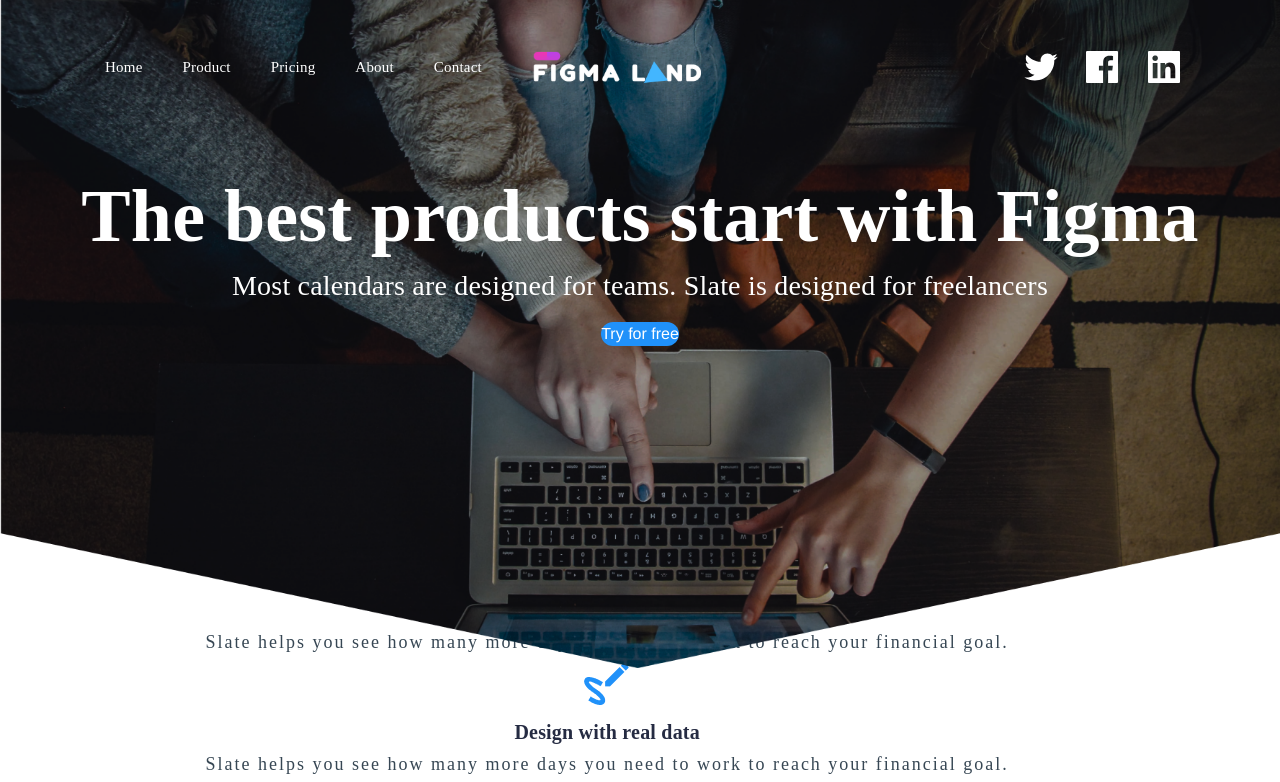
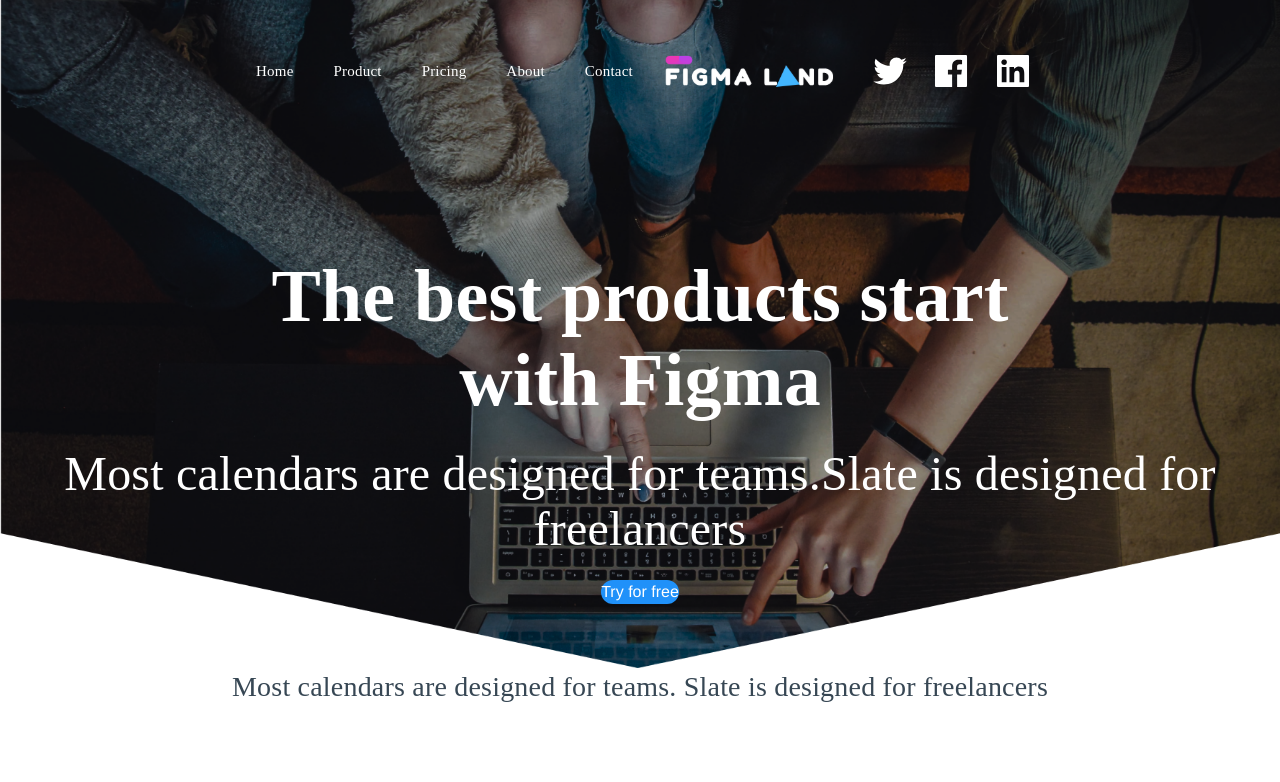
Before and after one commit to herimalala-ranaivoarisoa-rivomanana/figma, a Vue app: page / in a window 1280 px wide. Shown: the top 782 px of the page. Built offline with nearby package versions, Linux system fonts and the light colour scheme; a web font is replaced by a local one; what tailwindcss-pixel-dimensions would draw is missing.

Commit message:
[Figma][Debug]

```diff
--- a/src/App.vue
+++ b/src/App.vue
@@ -1,7 +1,7 @@
 <template>
-  <TheHeader :icons="icons" :isMobile="mobile" />
-  <Features :isMobile="mobile"/>
-  <HeroLight :isMobile="mobile"/>
+  <TheHeader  :icons="icons" :isMobile="mobile" :size="screen" />
+  <Features  :isMobile="mobile"/>
+  <HeroLight  :isMobile="mobile"/>
   <LightCta :isMobile="mobile"/>
   <Partners :isMobile="mobile"/>
   <Testimonials :isMobile="mobile" />
@@ -39,7 +39,7 @@ export default {
     data(){
     return {
     width: document.documentElement.clientWidth,
-    height: document.documentElement.clientHeight,
+    screen:'2xl',
       icons:{
       socialMedia:[
           {id:1,name:'tweeter',link:"sources/tweeter.svg"},
@@ -57,7 +57,7 @@ export default {
   },
   computed: {
   mobile() {
-      return this.width <1024 ? true : false
+      return this.width <640 ? true : false
 
     }
   },
@@ -70,7 +70,11 @@ export default {
   methods: {
     getDimensions() {
       this.width = document.documentElement.clientWidth;
-      this.height = document.documentElement.clientHeight;
+      if(this.width<=640) this.screen='sm'
+      if(this.width>640 && this.width<768) this.screen='md'
+      if(this.width>=768 && this.width<1024) this.screen='lg'
+      if(this.width>=1204 && this.width< 1536) this.screen='xl'
+      if (this.width>=1536) this.screen='2xl'
     }
   }
 
--- a/src/components/HeroLight.vue
+++ b/src/components/HeroLight.vue
@@ -19,7 +19,7 @@ export default {
       title:`Fastest way to organize`,
       description:`Most calendars are designed for teams.
                    Slate is designed for freelancers`,
-      image:`images/screencontent.png`
+      image:`sources/videoscreen.svg`
       }
   },
 
--- a/src/components/TheHeader.vue
+++ b/src/components/TheHeader.vue
@@ -1,65 +1,52 @@
 <template>
-  <header class="w-full h-1042px  m-auto">
-      <img class="w-full m-0 absolute top-0 -z-10
-                2xl:h-930pxpx
-                xl:h-670px
-                lg:h-536px
-                md:h-863px
-                ms:h-863px
-                ems:h-863px"
+  <header>
+    <div class="w-full m-auto center h-863px absolute -z-10" >
+      <img class="m-auto bsolute -z-10 h-863px object-cover"
               srcset="images/background.png" alt="banner">
-      <nav class="w-full m-auto  relative  flex
-                esm:justify-between esm:my-3
-                sm:justify-between sm:my-3
-                md:justify-between md:my-3
-                2xl:center 2xl:justify-center 2xl:items-center
-                xl:center xl:justify-center xl:items-center
-                lg:center lg:justify-center lg:items-center
-                justify-center items-center
-                2xl:w-1776px 2xl:top-10 2xl:mb-36
-                xl:w-1280px xl:top-7 xl:mb-24
-                lg:w-1024px lg:top-5 lg:mb-16
-                md:top-4 md:mb-16
-                sm:top-3.5 sm:mb-14
-                esm:top-2.5 esm:mb-10">
-        <div class="mr-nav flex items-center justify-center">
+    </div>
+    <nav class="w-full  relative pt-8 z-10 flex items-center justify-center
+                mb-36">
+      <div  v-if="!isMobile" class="m-0">
         <a class="font-Graphik font-normal  text-link text-white
-                    mx-menu"
-                    v-show="!isMobile"
-                    v-for="menu in menus" :key="menu">
-                    {{menu.value}}
-          </a>
-          <img class="mx-logo" :src="icons.logo.link" :alt="icons.logo.name">
+            mx-menu" v-for="menu in menus" :key="menu">{{menu.value}}</a>
       </div>
-        <div class="2xl:ml-nav xl:ml-nav lg:ml-nav flex items-center">
-          <a class="mx-social" v-show="!isMobile" v-for="social in icons.socialMedia" :key="social.id">
+      <div>
+          <img :src="icons.logo.link" :alt="icons.logo.name">
+      </div>
+      <div v-if="!isMobile" class="m-0 ml-logo-social flex flex-row items-center ">
+          <a class="mx-social"  v-for="social in icons.socialMedia" :key="social.id">
             <img class="w-33.32px h-33.32px" :src="social.link" :alt="social.name">
           </a>
       </div>
-          <img class="w-33.32px mr-6 h-33.32px " v-show="isMobile" :src="mobileMenu.link" :alt="mobileMenu.name">
+      <div v-if="isMobile">
+        <img class="w-33.32px h-33.32px mr-2.5" :src="mobileMenu.link" :alt="mobileMenu.name">
+      </div>
     </nav>
-      <p class="m-auto center relative text-white
-                2xl:w-672px 2xl:h-168px 2xl:mb-8
-                xl:w-672px xl:h-168px xl:mb-2
-                lg:w-672px lg:h-168px lg:mb-1
-                md:w-353px md:h-185px md:mb-4
-                sm:w-353px sm:h-185px sm:mb-4
-                esm:w-353px esm:h-185px esm:mb-4
-                md:text-h2 sm:text-h2 esm:text-h2
-                font-Graphik font-bold text-h1  ">
+    <div class="2xl:w-1280px xl:w-1280px lg:w-1280px
+                md:w-413px sm:w-344px
+                m-auto center relative">
+      <p class="m-auto p-0 font-Graphik
+                font-bold text-h1 text-white
+                2xl:mx-60 xl:mx-60 lg:mx-60
+                md:mx-10 sm:mx-8
+                2xl:my-8 xl:my-6 lg:my-5
+                md:my-4 sm:my-3 mb-80
+                md:text-h2 sm:text-h2">
                 {{pageTitle}}
                 </p>
-      <p class="m-auto center relative text-white
-                2xl:w-786px 2xl:h-100px 2xl:mb-16
-                xl:w-566px xl:h-72px xl:mb-4
-                lg:w-453px lg:h-56px lg:mb-4
-                md:w-285px md:h-100px md:mb-8
-                sm:w-285px sm:h-100px sm:mb-8
-                esm:w-285px esm:h-100px esm:mb-8
-               font-Graphik font-normal text-h3">
-            {{pageDescription}}
+      <p class="m-auto p-0  my-0 font-Graphik
+                font-normal text-h2 text-white
+                2xl:mx-0 xl:mx-0 lg:mx-0
+                md:mx-10 sm:mx-8
+                2xl:my-8 xl:my-6 lg:my-5
+                md:my-4 sm:my-3
+                md:text-h2 sm:text-h2
+                  mb-36">
+                {{isMobile?pageDescription.mobile:pageDescription.desktop}}
                 </p>
+    </div>
     <button class="relative bg-blue-primary border-blue-primary rounded-full w-256px h-52px text-white ">Try for free</button>
+
   </header>
 </template>
 
@@ -77,13 +64,16 @@ export default {
     isMobile: {
         type: Boolean
     },
+    size: {
+        type: String
+    },
   },
   data(){
     return {
       menus:[{value:"Home"}, {value:"Product"}, {value:"Pricing"}, {value:"About"}, {value:"Contact"}],
       pageTitle:'The best products start with Figma',
-      pageDescription:`Most calendars are designed for teams. Slate is designed
-                 for freelancers`,
+      pageDescription:{desktop:`Most calendars are designed for teams.Slate is designed
+                 for freelancers`,mobile:`Most calendars are designed for teams.`},
       logo:{id:1,name:'logo',link:"sources/dark.svg"},
       mobileMenu:{id:1,name:'mobile',link:"sources/mobile/menu.svg"}
       }
```
Also changed, not shown: public/sources/videoscreen.svg (added). Lines whose indentation alone changed are shown as unchanged.
